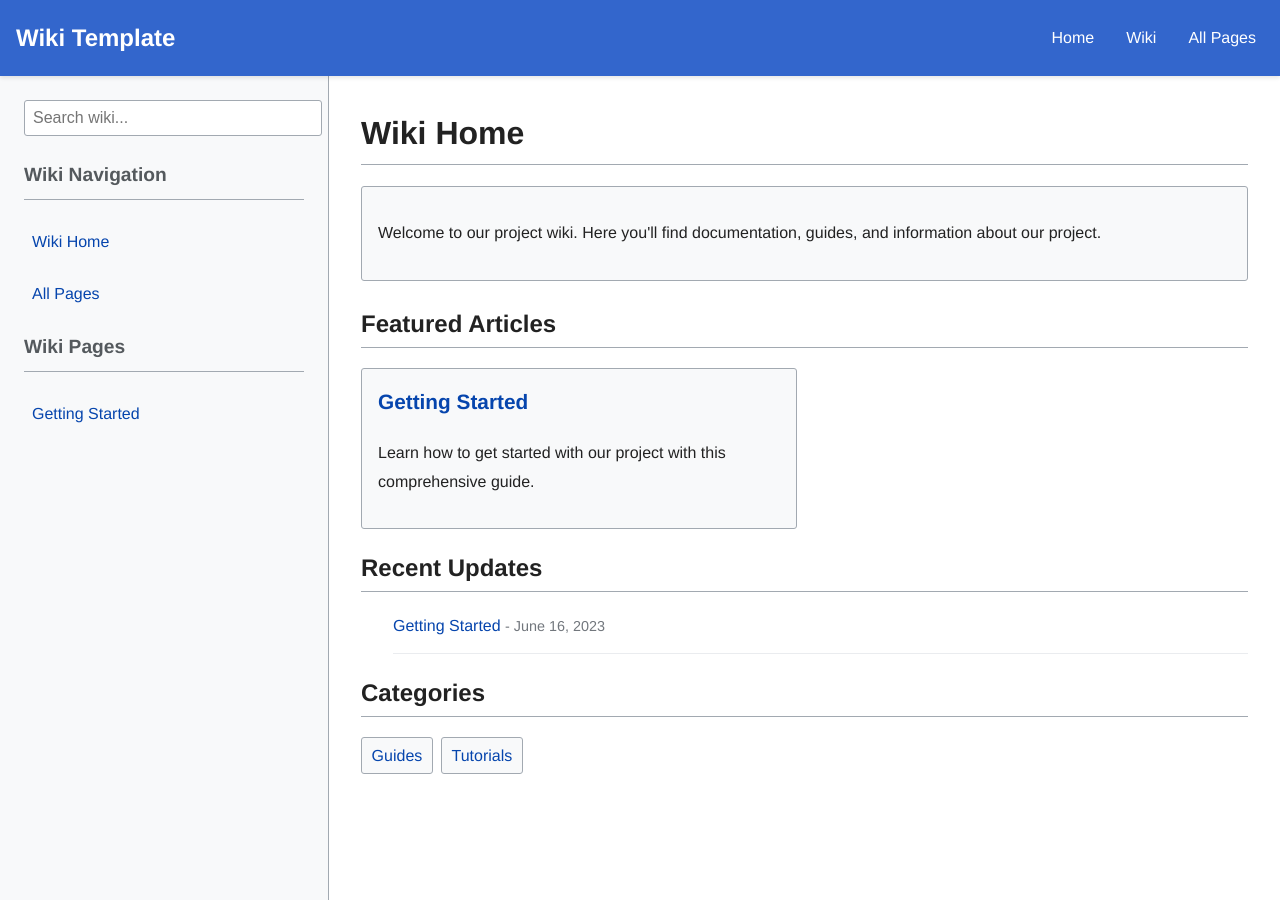
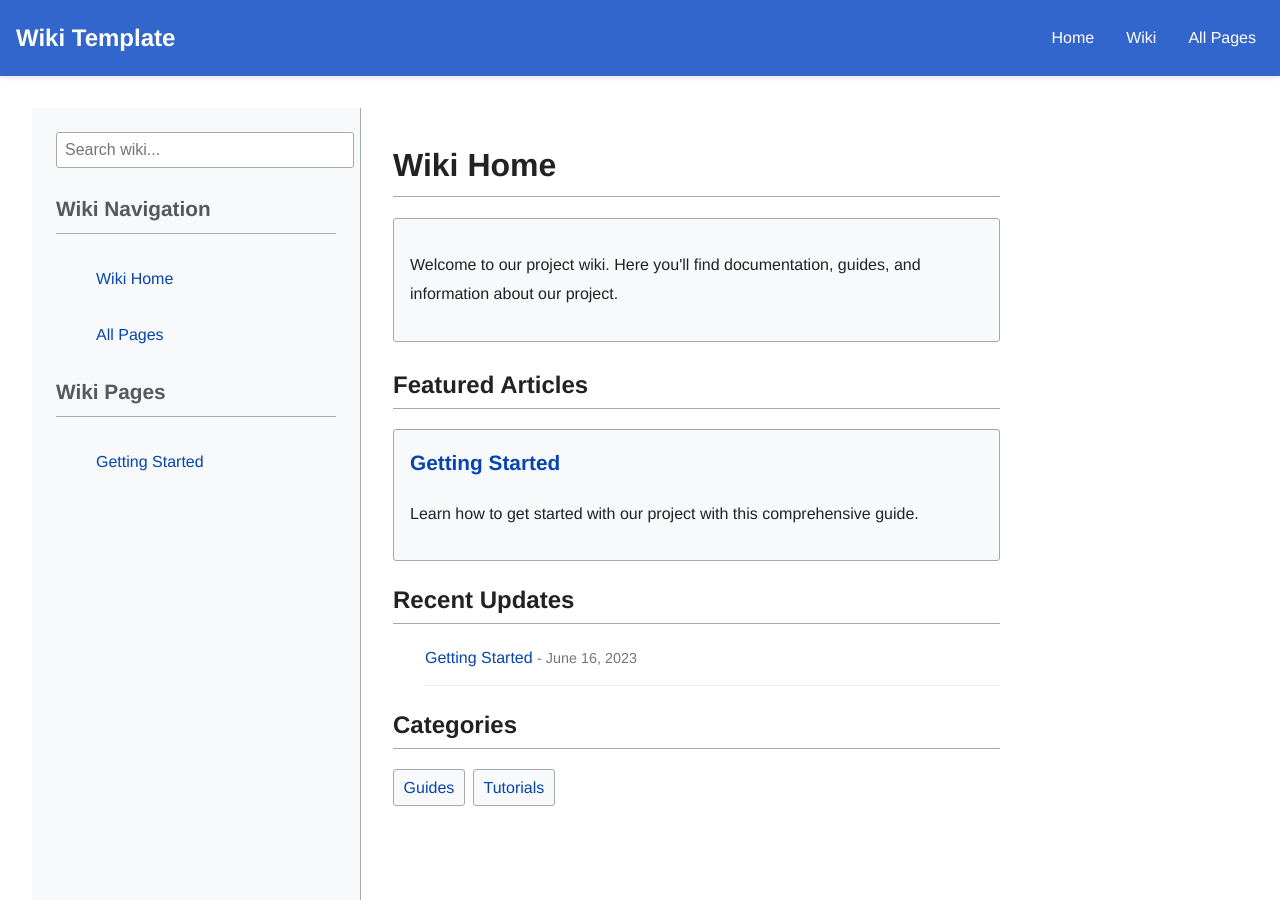
Before and after one commit to PinkLittleKitty/wiki-template, a Jekyll site: the page built from wiki.md, in a window 1280 px wide and 900 px high. Built offline with Jekyll 4.4.1, drawn with Linux system fonts in a browser that asks for light colours.

Commit message:
Styling test

```diff
--- a/_layouts/page.html
+++ b/_layouts/page.html
@@ -2,6 +2,6 @@
 layout: default
 ---
 
-<div class="page-content">
+<div class="wiki-content">
   {{ content }}
 </div>
--- /dev/null
+++ b/assets/css/style.scss
@@ -0,0 +1,249 @@
+---
+
+---
+
+$primary-color: #3498db;
+$secondary-color: #2ecc71;
+$accent-color: #e67e22;
+$text-color: #333333;
+$light-text-color: #ffffff;
+$background-color: #f9f9f9;
+$border-color: #e0e0e0;
+$link-color: $primary-color;
+$font-family-sans-serif: -apple-system, BlinkMacSystemFont, "Segoe UI", Roboto, Helvetica, Arial, sans-serif, "Apple Color Emoji", "Segoe UI Emoji", "Segoe UI Symbol";
+
+body {
+  font-family: $font-family-sans-serif;
+  line-height: 1.6;
+  color: $text-color;
+  background-color: $background-color;
+  margin: 0;
+  padding: 0;
+}
+
+a {
+  color: $link-color;
+  text-decoration: none;
+  &:hover {
+    text-decoration: underline;
+    color: darken($link-color, 10%);
+  }
+}
+
+.container {
+  max-width: 960px;
+  margin: 0 auto;
+  padding: 20px;
+}
+
+.home-container {
+  h1, h2 {
+    color: #2c3e50;
+  }
+}
+
+.hero-section {
+  background-color: $primary-color;
+  color: $light-text-color;
+  padding: 60px 20px;
+  text-align: center;
+  border-bottom: 5px solid darken($primary-color, 10%);
+
+  .hero-content {
+    max-width: 700px;
+    margin: 0 auto;
+  }
+
+  h1 {
+    font-size: 2.8em;
+    margin-bottom: 0.5em;
+    color: $light-text-color;
+  }
+
+  .tagline {
+    font-size: 1.2em;
+    margin-bottom: 1.5em;
+    opacity: 0.9;
+  }
+}
+
+.btn {
+  display: inline-block;
+  padding: 12px 25px;
+  font-size: 1em;
+  font-weight: bold;
+  text-align: center;
+  border-radius: 5px;
+  transition: background-color 0.3s ease, transform 0.2s ease;
+  cursor: pointer;
+  border: none;
+
+  &:hover {
+    text-decoration: none;
+    transform: translateY(-2px);
+  }
+}
+
+.btn-primary {
+  background-color: $accent-color;
+  color: $light-text-color;
+  &:hover {
+    background-color: darken($accent-color, 10%);
+  }
+}
+
+.btn-secondary {
+  background-color: #ecf0f1;
+  color: #2c3e50;
+  border: 2px solid #bdc3c7;
+  &:hover {
+    background-color: #bdc3c7;
+  }
+}
+
+.intro-section, .featured-section, .cta-section {
+  padding: 40px 20px;
+  max-width: 800px;
+  margin: 30px auto;
+  background-color: #ffffff;
+  border-radius: 8px;
+  box-shadow: 0 2px 10px rgba(0,0,0,0.05);
+
+  h2 {
+    font-size: 2em;
+    margin-top: 0;
+    margin-bottom: 0.8em;
+    border-bottom: 2px solid #eee;
+    padding-bottom: 0.4em;
+  }
+}
+
+.featured-grid {
+  display: grid;
+  grid-template-columns: repeat(auto-fit, minmax(250px, 1fr));
+  gap: 20px;
+  margin-top: 20px;
+}
+
+.featured-item {
+  background-color: lighten($background-color, 2%);
+  padding: 20px;
+  border-radius: 6px;
+  border: 1px solid $border-color;
+  transition: box-shadow 0.3s ease, transform 0.2s ease;
+
+  &:hover {
+    box-shadow: 0 4px 12px rgba(0,0,0,0.1);
+    transform: translateY(-3px);
+  }
+
+  h3 {
+    font-size: 1.3em;
+    margin-top: 0;
+    margin-bottom: 0.5em;
+    a {
+      color: $primary-color;
+    }
+  }
+  p {
+    font-size: 0.95em;
+    color: darken($text-color, 20%);
+  }
+}
+
+@media (max-width: 768px) {
+  .hero-section h1 {
+    font-size: 2.2em;
+  }
+  .hero-section .tagline {
+    font-size: 1em;
+  }
+  .intro-section, .featured-section, .cta-section {
+    padding: 30px 15px;
+    margin: 20px auto;
+  }
+}
+
+.wiki-content {
+  padding: 20px;
+  background-color: #ffffff;
+  border-radius: 5px;
+  box-shadow: 0 1px 5px rgba(0,0,0,0.05);
+
+  h1, h2, h3, h4, h5, h6 {
+    margin-top: 1.8em;
+    margin-bottom: 0.6em;
+    font-weight: 600;
+    line-height: 1.3;
+    color: #2c3e50;
+  }
+
+  h1 { font-size: 2.2em; }
+  h2 { font-size: 1.8em; }
+  h3 { font-size: 1.5em; }
+
+  p {
+    margin-bottom: 1.2em;
+    line-height: 1.7;
+  }
+
+  ul, ol {
+    margin-left: 25px;
+    margin-bottom: 1.2em;
+    padding-left: 0;
+    li {
+      margin-bottom: 0.5em;
+    }
+  }
+
+  code {
+    background-color: #f0f0f0;
+    padding: 0.2em 0.4em;
+    border-radius: 3px;
+    font-family: "SFMono-Regular", Consolas, "Liberation Mono", Menlo, Courier, monospace;
+    font-size: 0.9em;
+  }
+
+  pre {
+    background-color: #2d2d2d;
+    color: #f8f8f2;
+    padding: 1em;
+    border-radius: 5px;
+    overflow-x: auto;
+    code {
+      padding: 0;
+      background-color: transparent;
+      color: inherit;
+    }
+  }
+
+  blockquote {
+    border-left: 4px solid $primary-color;
+    padding-left: 1.5em;
+    margin-left: 0;
+    margin-bottom: 1.2em;
+    font-style: italic;
+    color: #555;
+  }
+
+  table {
+    width: 100%;
+    border-collapse: collapse;
+    margin-bottom: 1.5em;
+    th, td {
+      border: 1px solid $border-color;
+      padding: 10px;
+      text-align: left;
+    }
+    th {
+      background-color: lighten($background-color, 2%);
+      font-weight: bold;
+    }
+  }
+
+  img {
+    max-width: 100%;
+    height: auto;
+    border-radius: 4px;
+  }
+}
```
Also changed, not shown: _layouts/home.html (+39 -6 lines).
